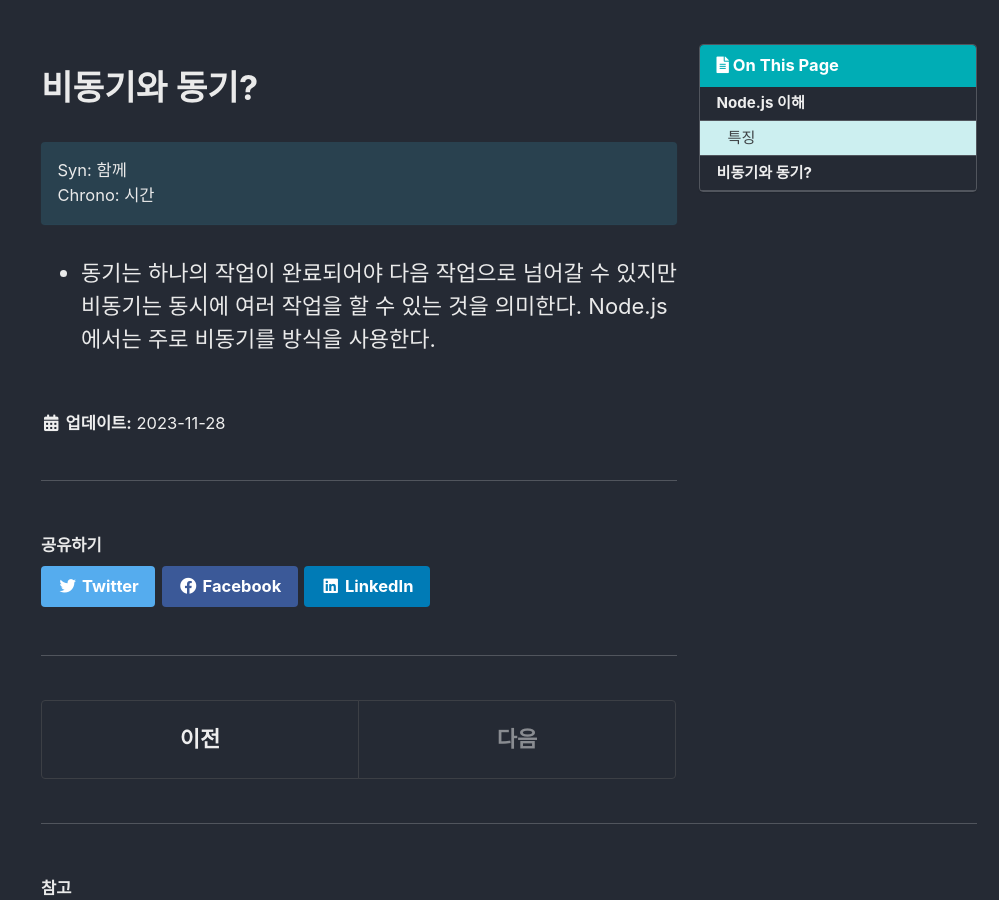
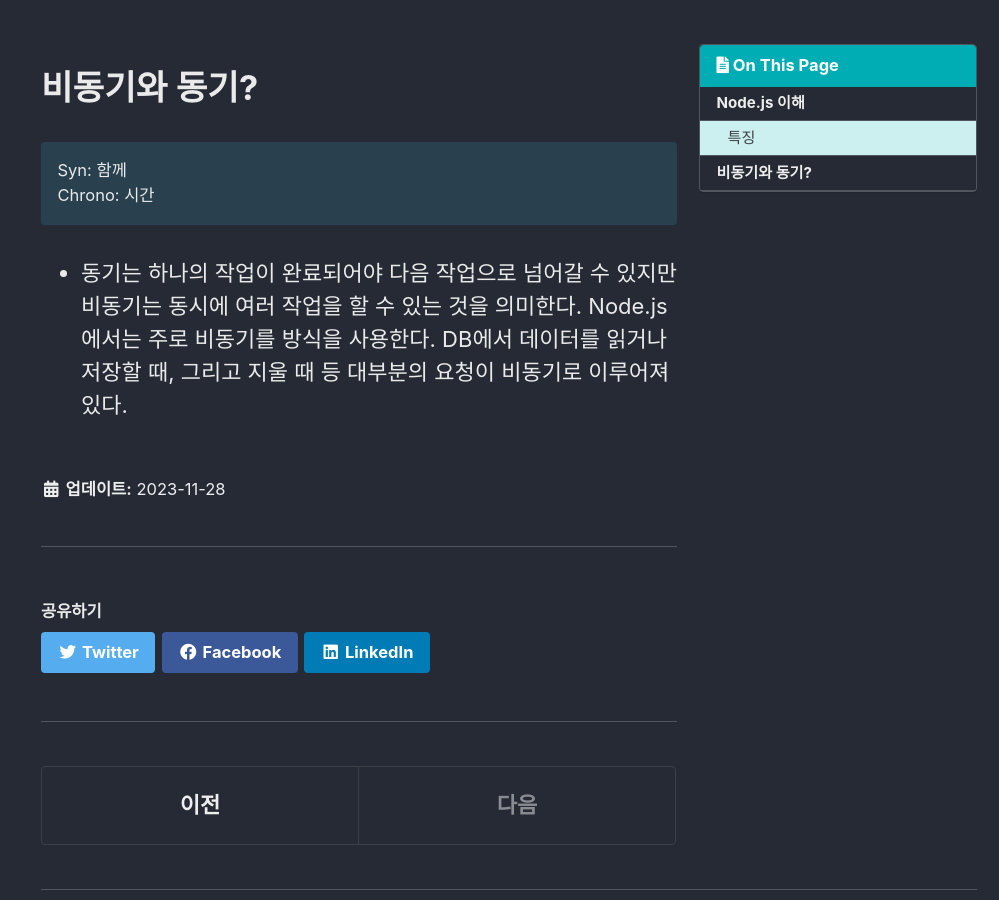
Before and after one commit to KYS96/KYS96.github.io, a Jekyll site: the page built from _posts/2023-11-28-NodeJs2.md, in a window 1280 px wide and 900 px high, scrolled down 1055 px. Shown: the whole window, without its empty margins (281-1280 px from the left). Built offline with Jekyll 4.4.1, drawn with Linux system fonts in a browser that asks for light colours; cached includes are drawn as plain includes.

Commit message:
포스트 수정

```diff
--- a/_posts/2023-11-28-NodeJs2.md
+++ b/_posts/2023-11-28-NodeJs2.md
@@ -34,4 +34,4 @@ published: true
 
 <div class="notice--info">Syn: 함께<br>Chrono: 시간</div>
 
-* 동기는 하나의 작업이 완료되어야 다음 작업으로 넘어갈 수 있지만 비동기는 동시에 여러 작업을 할 수 있는 것을 의미한다. Node.js에서는 주로 비동기를 방식을 사용한다.
+* 동기는 하나의 작업이 완료되어야 다음 작업으로 넘어갈 수 있지만 비동기는 동시에 여러 작업을 할 수 있는 것을 의미한다. Node.js에서는 주로 비동기를 방식을 사용한다. DB에서 데이터를 읽거나 저장할 때, 그리고 지울 때 등 대부분의 요청이 비동기로 이루어져 있다.
```
